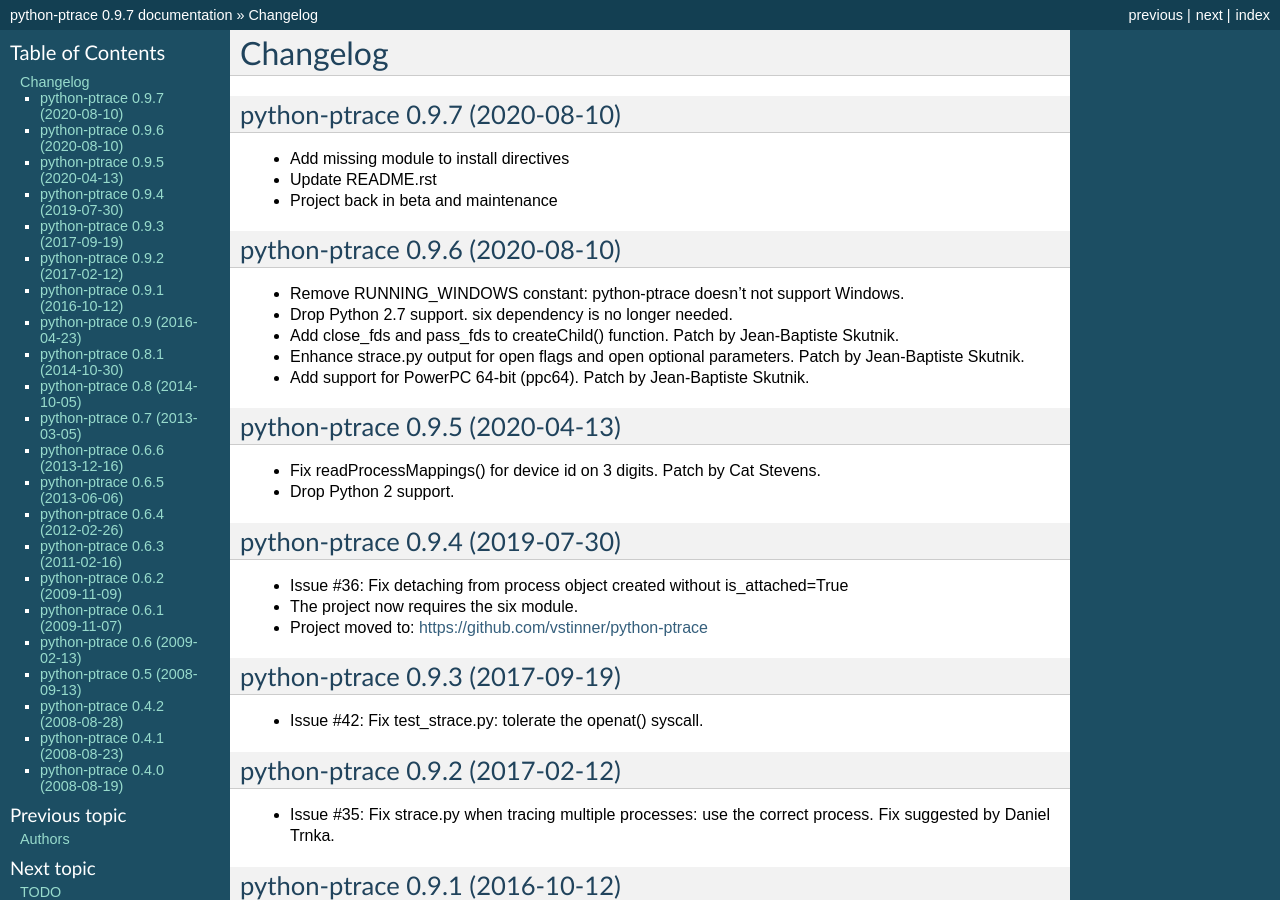
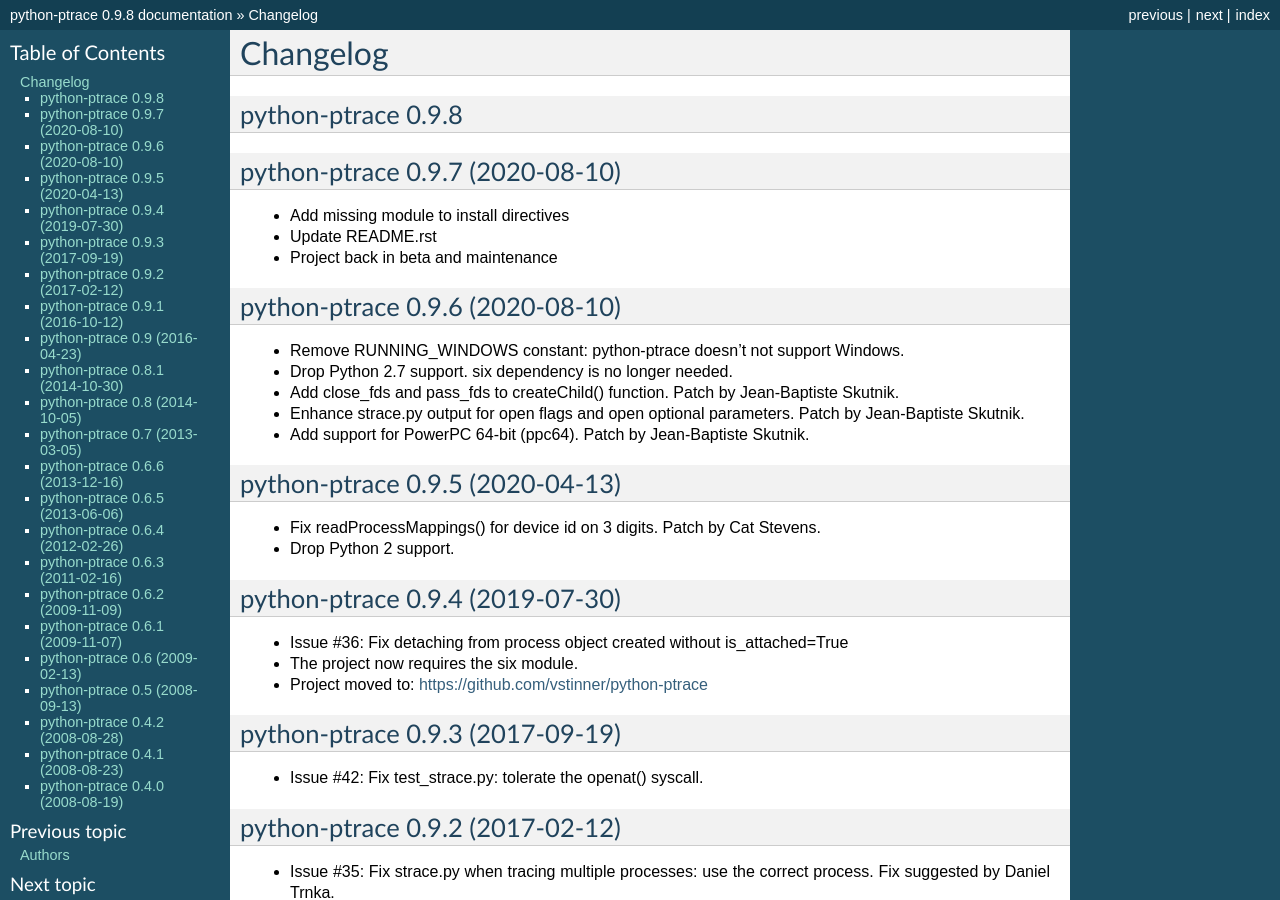
Before and after one commit to vstinner/python-ptrace, a Sphinx documentation site: the page built from doc/changelog.rst, in a window 1280 px wide and 900 px high. Built offline with Sphinx 7.4.7, drawn with Linux system fonts in a browser that asks for light colours; some of the changed text lies outside the part shown.

Commit message:
Post-release

```diff
--- a/doc/changelog.rst
+++ b/doc/changelog.rst
@@ -2,6 +2,9 @@
 
 Changelog
 =========
+
+python-ptrace 0.9.8
+-------------------
 
 python-ptrace 0.9.7 (2020-08-10)
 --------------------------------
--- a/doc/conf.py
+++ b/doc/conf.py
@@ -41,7 +41,7 @@
 # built documents.
 #
 # The short X.Y version.
-version = release = '0.9.7'
+version = release = '0.9.8'
 
 # The language for content autogenerated by Sphinx. Refer to documentation
 # for a list of supported languages.
--- a/ptrace/version.py
+++ b/ptrace/version.py
@@ -1,5 +1,5 @@
 PACKAGE = "python-ptrace"
-VERSION = (0, 9, 7)
+VERSION = (0, 9, 8)
 __version__ = '.'.join(map(str, VERSION))
 WEBSITE = "http://python-ptrace.readthedocs.io/"
 LICENSE = "GNU GPL v2"
```
